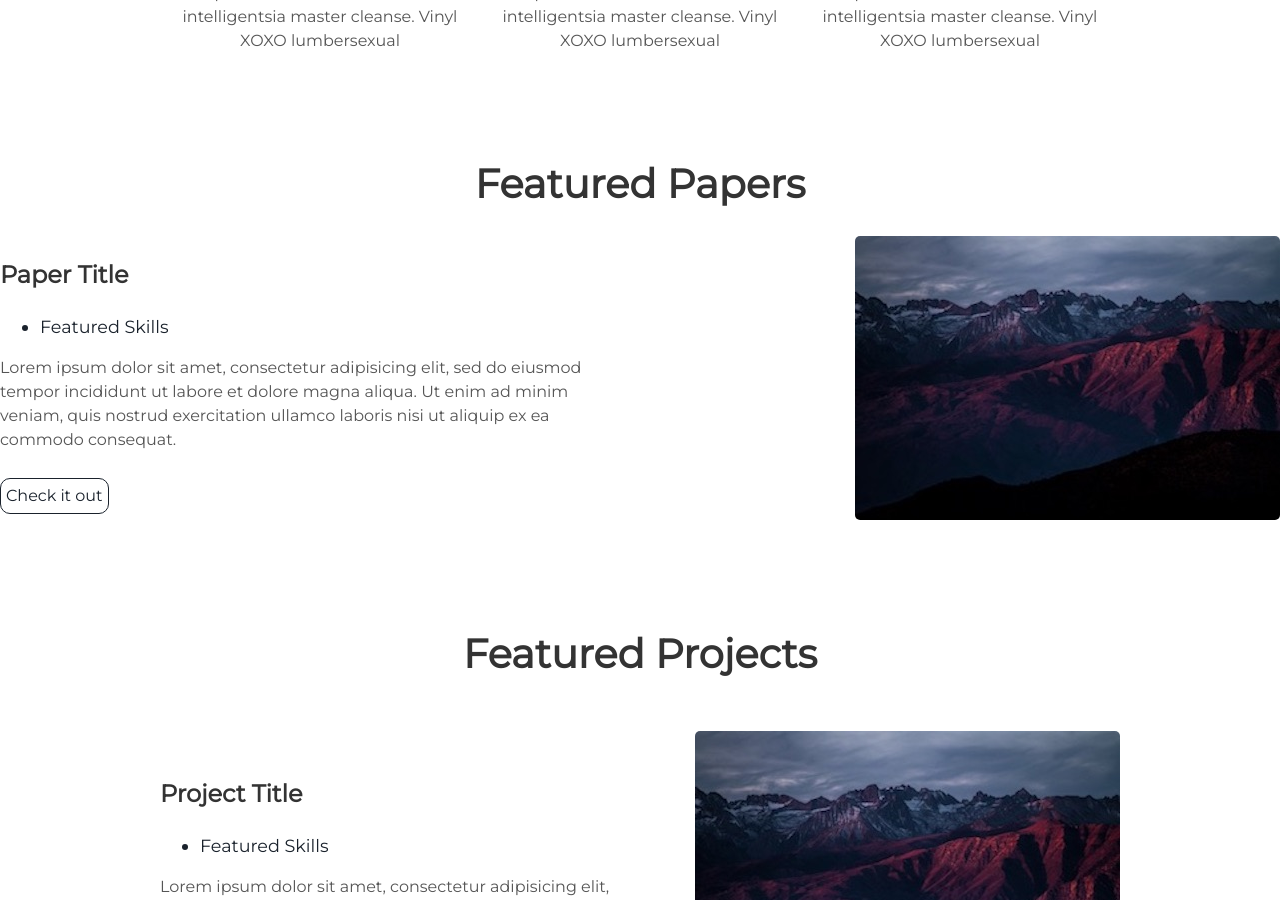
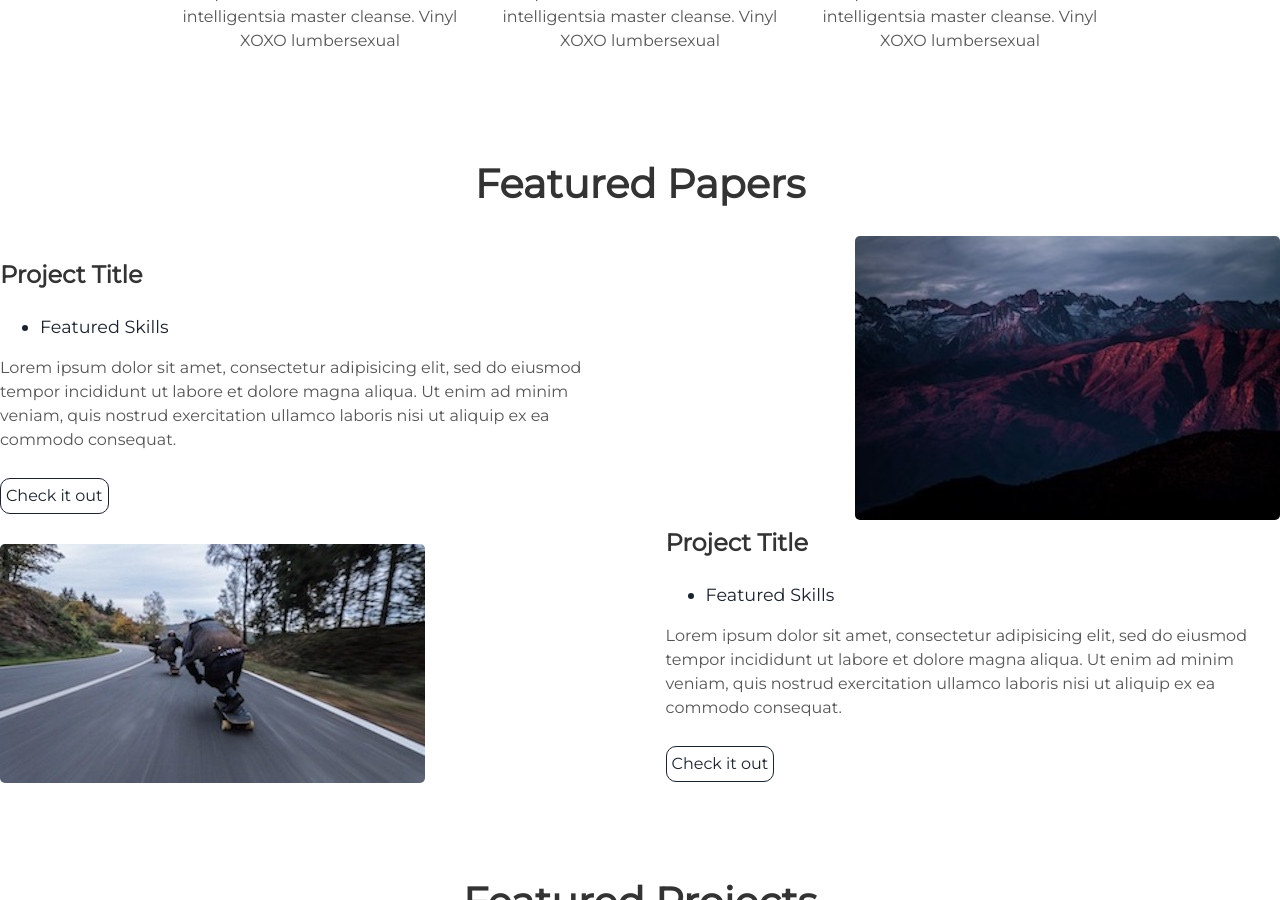
Before and after one commit to flipgig/website, a Jekyll site: the page built from index.md, in a window 1280 px wide and 900 px high, scrolled down 1457 px. Built offline with Jekyll 4.4.1, drawn with Linux system fonts in a browser that asks for light colours; our own code applies the rules of GitHub Pages for plain Markdown files.

Commit message:
Update papers.html

```diff
--- a/_includes/papers.html
+++ b/_includes/papers.html
@@ -6,7 +6,7 @@
     <img alt="mountains" src="{{ "/assets/img/mountains.jpg" | prepend: site.baseurl }}" />
   </div>
   <div class="contents">
-    <h3> Paper Title </h3>
+    <h3> Project Title </h3>
     <ul>
       <li> Featured Skills</li>
     </ul>
@@ -14,3 +14,16 @@
     <a class="project-link" href="#">Check it out</a>
   </div>
 </div>
+<div class="user-projects">
+  <div class="images-left">
+    <img alt="mountains" src="{{ "/assets/img/skate.jpg" | prepend: site.baseurl }}" />
+  </div>
+  <div class="contents-right">
+    <h3> Project Title </h3>
+    <ul>
+      <li> Featured Skills</li>
+    </ul>
+    <p>Lorem ipsum dolor sit amet, consectetur adipisicing elit, sed do eiusmod tempor incididunt ut labore et dolore magna aliqua. Ut enim ad minim veniam, quis nostrud exercitation ullamco laboris nisi ut aliquip ex ea commodo consequat.</p>
+    <a class="project-link" href="#">Check it out</a>
+  </div>
+</div>
```
